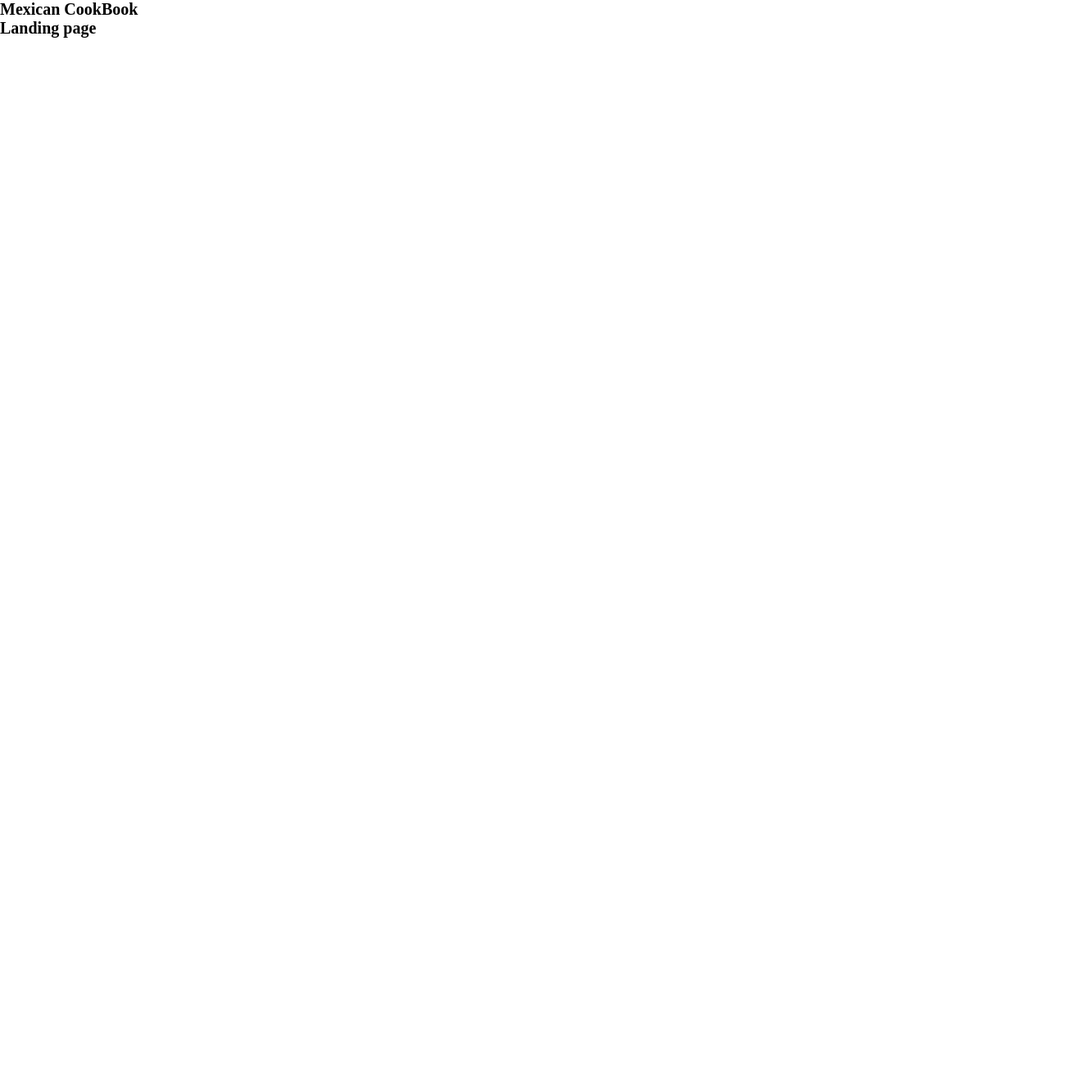
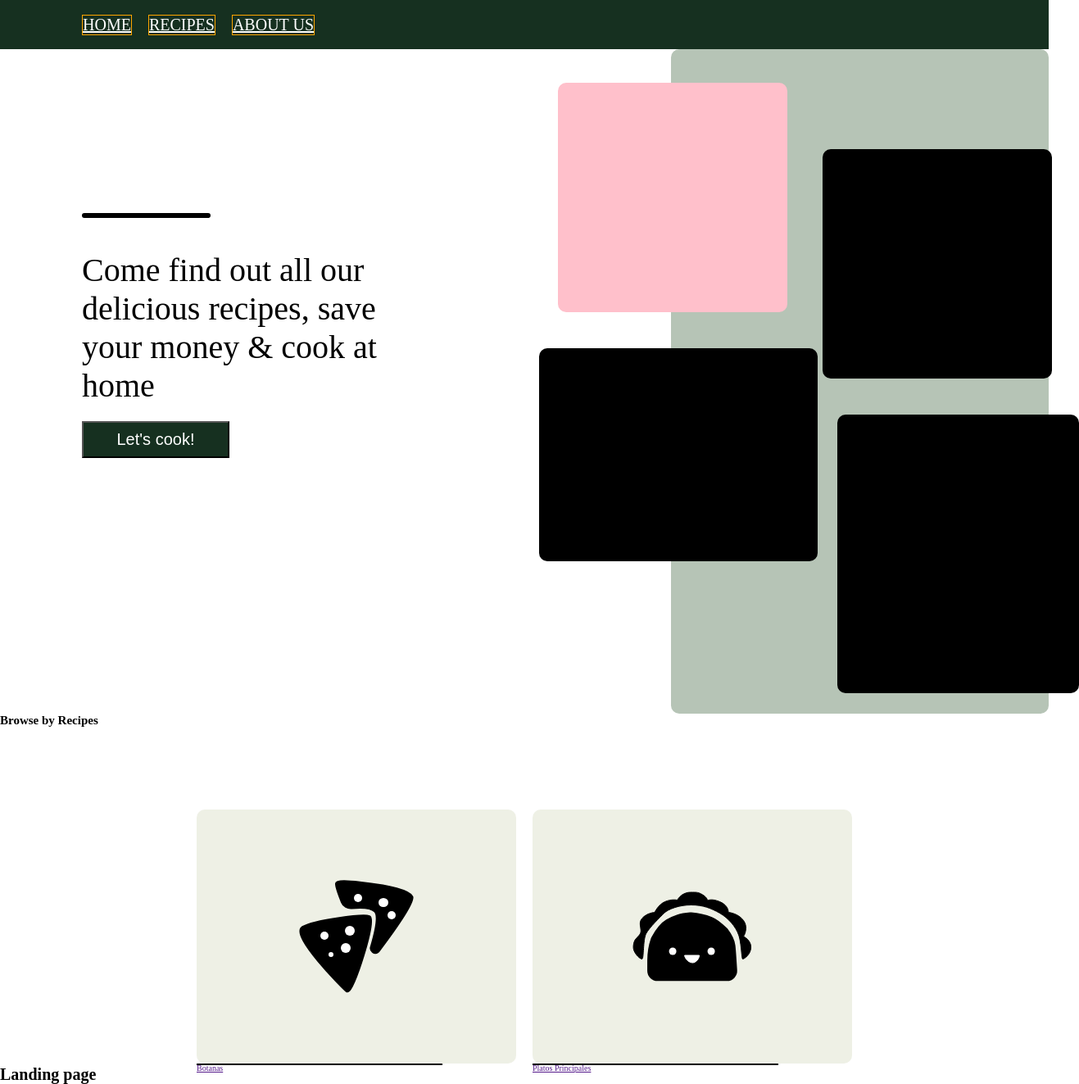
Before and after one commit to pattames/mexican-cookbook, a React (Vite) app: page / in a window 1280 px wide. Shown: the whole page at 82% size, 1317 px wide, since content can reach past the window. Before the commit the page ends 800 px from the top, so only its background shows below. Built offline with nearby package versions, Linux system fonts and the light colour scheme.

Commit message:
Added my three sections, still need changes

```diff
--- a/src/App.jsx
+++ b/src/App.jsx
@@ -4,11 +4,16 @@ import Landing from "./components/Landing";
 import Recipe from "./components/Recipe";
 import Error from "./components/Error";
 import Category from "./components/Category";
+import Navbar from "./components/Navbar";
+import HeroSection from "./components/HeroSection";
+import CategorySection from "./components/CategorySection";
 
 function App() {
   return (
     <>
-      <h1>Mexican CookBook</h1>
+      <Navbar />
+      <HeroSection />
+      <CategorySection />
       <Routes>
         {/* Landing Page */}
         <Route path="/" element={<Landing />} />
--- /dev/null
+++ b/src/components/CategorySection.jsx
@@ -0,0 +1,20 @@
+import styles from "./CategorySection.module.css";
+
+export default function CategorySection() {
+  return (
+    <>
+      <h2> Browse by Recipes</h2>
+      <div className={styles.categoryContainer}>
+        <a href="">
+          <div className={styles.category} id={styles.category1}></div>
+          <div className={styles.line}>Botanas </div>
+        </a>
+
+        <a href="">
+          <div className={styles.category} id={styles.category2}></div>
+          <div className={styles.line}> Platos Principales</div>
+        </a>
+      </div>
+    </>
+  );
+}
--- /dev/null
+++ b/src/components/CategorySection.module.css
@@ -0,0 +1,31 @@
+.categoryContainer {
+  display: flex;
+  gap: 20px;
+  justify-content: center;
+  padding-top: 10rem;
+}
+
+.category {
+  width: 390px;
+  height: 310px;
+  background-color: #eef0e5;
+  border-radius: 10px;
+}
+
+#category2 {
+  background-image: url("/public/Tacos.svg");
+  background-repeat: no-repeat;
+  background-position: center;
+}
+
+#category1 {
+  background-image: url("/public/Nachos\ Icon.svg");
+  background-repeat: no-repeat;
+  background-position: center;
+}
+
+.line {
+  width: 300px;
+  height: 2px;
+  background-color: black;
+}
--- /dev/null
+++ b/src/components/HeroSection.jsx
@@ -0,0 +1,25 @@
+import styles from "./HeroSection.module.css";
+
+function HeroSection() {
+  return (
+    <div className={styles.container}>
+      <div className={styles.leftside}>
+        <div className={styles.horizontal_line}></div>
+        <h1 className={styles.heading}>
+          Come find out all our delicious recipes, save your money & cook at
+          home
+        </h1>
+        <button className={styles.button_hero}>Let's cook!</button>
+      </div>
+
+      <div className={styles.green_rectangle}>
+        <div className={styles.image_hero_up} id={styles.pic1}></div>
+        <div className={styles.image_hero_up} id={styles.pic2}></div>
+        <div className={styles.image_hero} id={styles.pic3}></div>
+        <div className={styles.image_hero} id={styles.pic4}></div>
+      </div>
+    </div>
+  );
+}
+
+export default HeroSection;
--- /dev/null
+++ b/src/components/HeroSection.module.css
@@ -0,0 +1,97 @@
+.container {
+  display: flex;
+  justify-content: center;
+  margin-left: 5rem;
+}
+
+.leftside {
+  margin-left: 50px;
+  display: flex;
+  flex-direction: column;
+  width: 600px;
+  padding-top: 15rem;
+  padding-right: 11rem;
+}
+
+.horizontal_line {
+  margin-top: 5rem;
+  width: 157px;
+  background-color: black;
+  height: 5px;
+  border: solid black;
+  border-radius: 10px;
+}
+
+.heading {
+  padding-top: 4rem;
+  font-size: 4rem;
+  font-weight: 200;
+}
+
+.button_hero {
+  margin-top: 2rem;
+  width: 180px;
+  height: 45px;
+  color: white;
+  background-color: #163020;
+  font-size: 2rem;
+}
+
+.button_hero:hover {
+  transform: scale(1.1);
+  box-shadow: 2px 5px #888888;
+}
+
+.green_rectangle {
+  width: 580px;
+  height: 811px;
+  background-color: #b6c4b6;
+  align-self: flex-end;
+  margin-left: 220px;
+  border-radius: 10px;
+  position: relative;
+}
+
+.image_hero_up {
+  width: 280px;
+  height: 280px;
+  background-color: black;
+  border-radius: 10px;
+}
+
+.image_hero {
+  width: 200px;
+  background-color: black;
+  height: 200px;
+  border-radius: 10px;
+}
+
+#pic1 {
+  position: absolute;
+  left: -30%;
+  top: 5%;
+  background-color: pink;
+}
+
+#pic2 {
+  position: absolute;
+  left: 40%;
+  top: 15%;
+  background-color: black;
+}
+
+#pic3 {
+  position: absolute;
+  width: 340px;
+  height: 260px;
+  left: -35%;
+  top: 45%;
+}
+
+#pic4 {
+  position: absolute;
+  width: 295px;
+  height: 340px;
+  left: 44%;
+  top: 55%;
+}
--- /dev/null
+++ b/src/components/Navbar.jsx
@@ -0,0 +1,27 @@
+import styles from "./Navbar.module.css";
+
+export default function Navbar() {
+  return (
+    <div className={styles.navbar}>
+      <div className={styles.links_container}>
+        <ul>
+          <div className={styles.navItem}>
+            <a href="#" className={styles.navlinks}>
+              HOME
+            </a>
+          </div>
+          <div className={styles.navItem}>
+            <a href="" className={styles.navlinks}>
+              RECIPES
+            </a>
+          </div>
+          <div className={styles.navItem}>
+            <a href="" className={styles.navlinks}>
+              ABOUT US
+            </a>
+          </div>
+        </ul>
+      </div>
+    </div>
+  );
+}
--- /dev/null
+++ b/src/components/Navbar.module.css
@@ -0,0 +1,29 @@
+.navbar {
+  background-color: #163020;
+  display: flex;
+  height: 60px;
+  align-items: center;
+  width: 100%;
+  padding-left: 5rem;
+}
+
+.navItem {
+  border: 1px orange solid;
+  font-size: 2rem;
+  display: inline-block;
+}
+
+div > ul {
+  margin-left: 50px;
+  display: flex;
+  gap: 20px;
+  text-decoration: none;
+}
+
+.navlinks {
+  color: white;
+}
+
+.navlinks:hover {
+  color: #b6c4b6;
+}
```
Also changed, not shown: public/Nachos Icon.svg (added), public/Tacos.svg (added).
